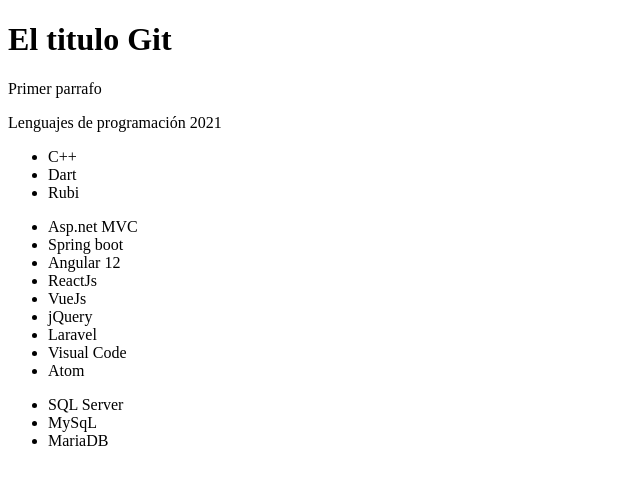
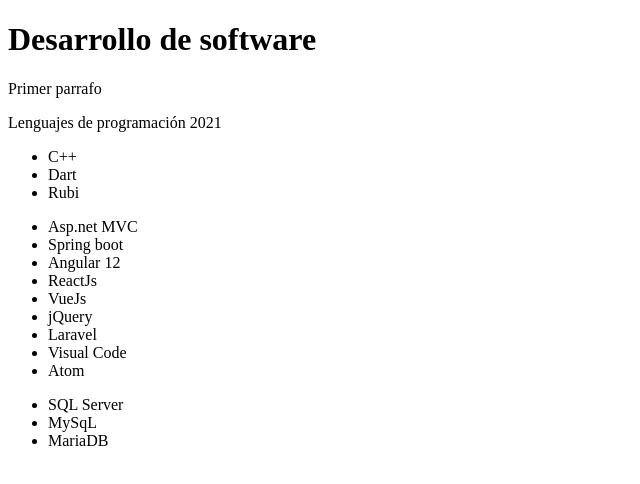
Before and after one commit to moisesdanieldiazpalomino/gitCurso2021, a plain HTML site: page Index.html in a window 1280 px wide. Shown: the whole page, without its empty margins (0-640 px from the left). Drawn offline with Linux system fonts and the light colour scheme.

Commit message:
Se adiciona titulo a la página

```diff
--- a/Index.html
+++ b/Index.html
@@ -7,7 +7,7 @@
     <title>Titulo</title>
 </head>
 <body>
-    <h1>El titulo Git</h1>
+    <h1>Desarrollo de software</h1>
     <p>Primer parrafo</p>
 
     <p>Lenguajes de programación 2021</p>
```
